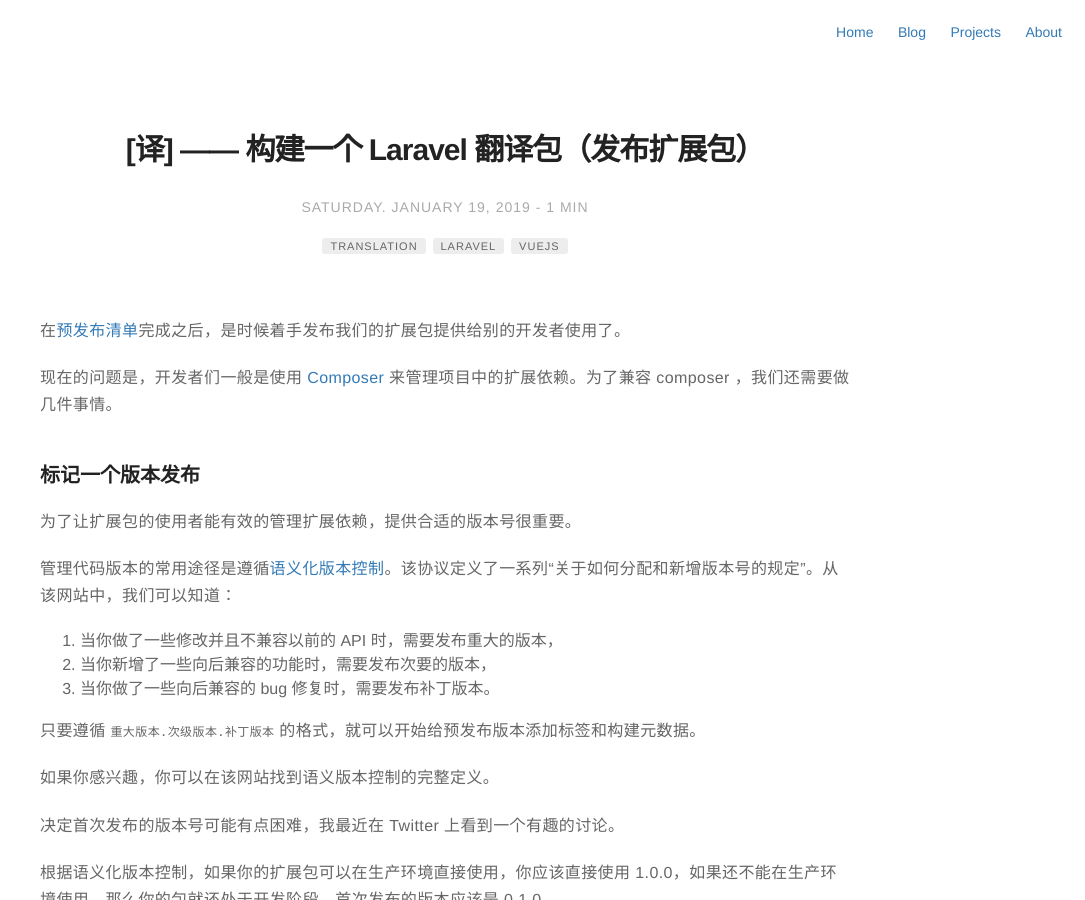
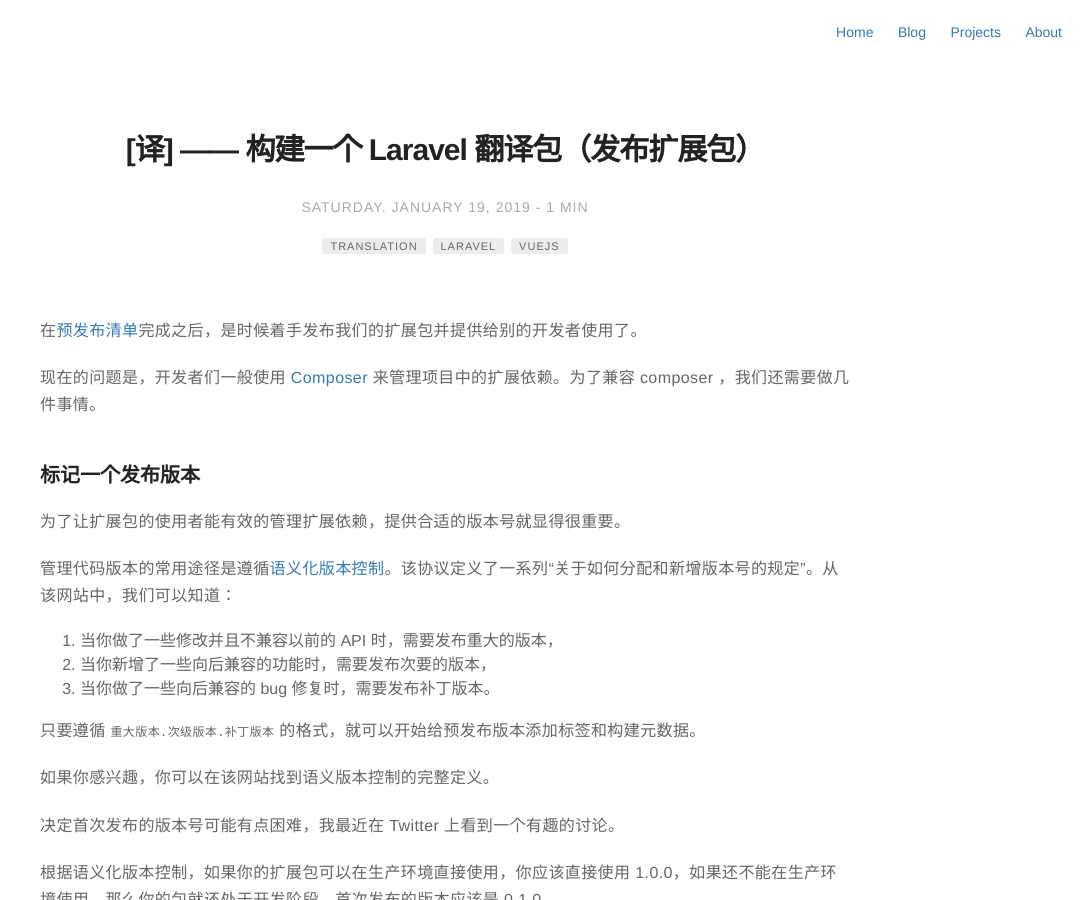
Before and after one commit to rust17/blog, a Jekyll site: the page built from _posts/second/2019-01-19-translation-building-a-laravel-translation-package-8.markdown, in a window 1280 px wide and 900 px high. Shown: the whole window, without its empty margins (195-1280 px from the left). Built offline with Jekyll 4.4.1, drawn with Linux system fonts in a browser that asks for light colours.

Commit message:
modified:   _posts/second/2019-01-19-translation-building-a-laravel-translation-package-8.markdown

```diff
--- a/_posts/second/2019-01-19-translation-building-a-laravel-translation-package-8.markdown
+++ b/_posts/second/2019-01-19-translation-building-a-laravel-translation-package-8.markdown
@@ -12,13 +12,13 @@ author: circle
 description: 翻译文章 —— 构建一个 Laravel 翻译包第八部分
 ---
 
-在[预发布清单](https://laravel-news.com/building-a-laravel-translation-package-pre-launch-checklist)完成之后，是时候着手发布我们的扩展包提供给别的开发者使用了。
+在[预发布清单](https://laravel-news.com/building-a-laravel-translation-package-pre-launch-checklist)完成之后，是时候着手发布我们的扩展包并提供给别的开发者使用了。
 
-现在的问题是，开发者们一般是使用 [Composer](https://getcomposer.org/) 来管理项目中的扩展依赖。为了兼容 composer ，我们还需要做几件事情。
+现在的问题是，开发者们一般使用 [Composer](https://getcomposer.org/) 来管理项目中的扩展依赖。为了兼容 composer ，我们还需要做几件事情。
 
-### 标记一个版本发布
+### 标记一个发布版本
 
-为了让扩展包的使用者能有效的管理扩展依赖，提供合适的版本号很重要。
+为了让扩展包的使用者能有效的管理扩展依赖，提供合适的版本号就显得很重要。
 
 管理代码版本的常用途径是遵循[语义化版本控制](https://semver.org/)。该协议定义了一系列“关于如何分配和新增版本号的规定”。从该网站中，我们可以知道：
 
```
